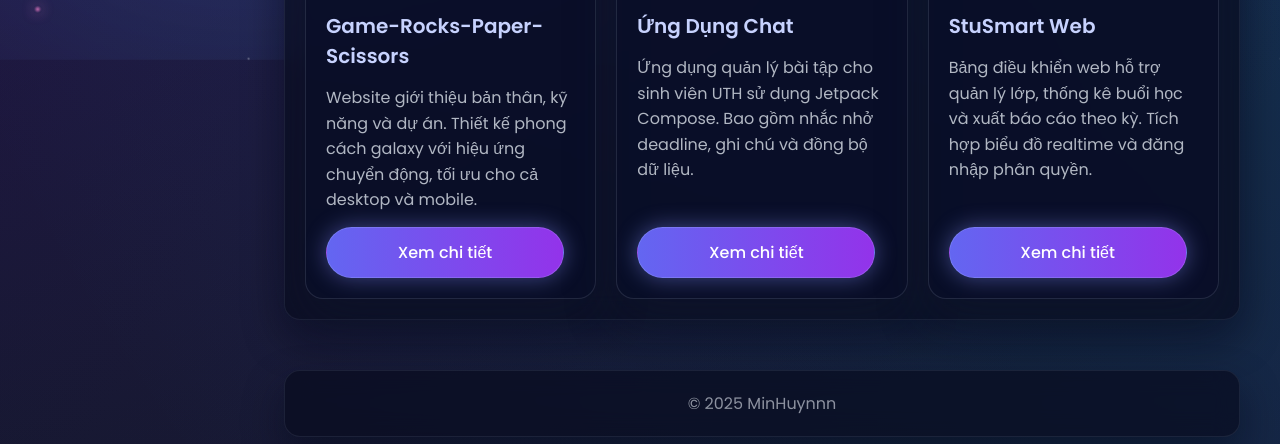
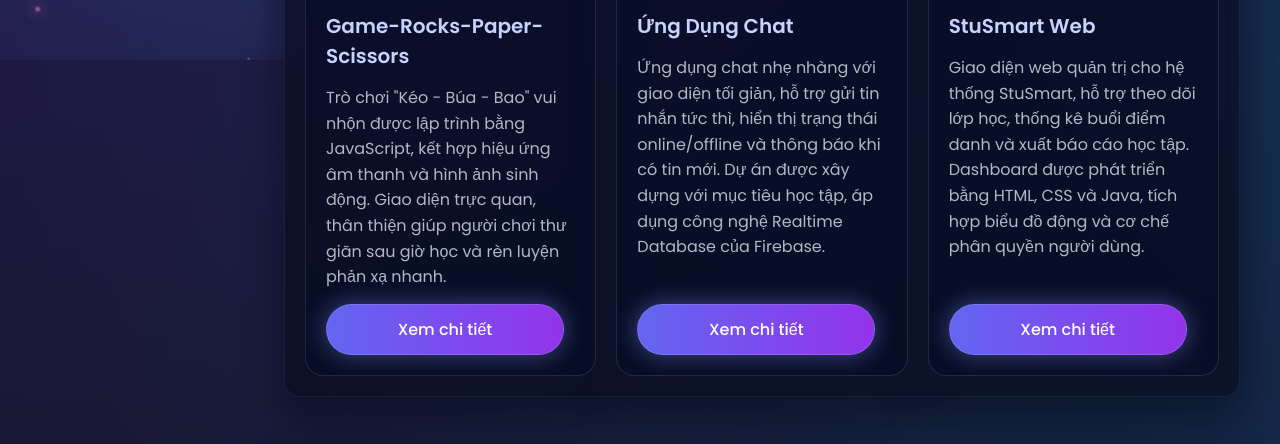
Before and after one commit to MinHuynnn/Personalwebsite, a plain HTML site: page projects.html in a window 1280 px wide. Shown: the part 750-1194 px from the top of the page. Drawn offline with Linux system fonts and the light colour scheme.

Commit message:
chinh lai gioithieu

```diff
--- a/projects.html
+++ b/projects.html
@@ -79,8 +79,8 @@
                             alt="Portfolio">
                     </div>
                     <h3>Game-Rocks-Paper-Scissors</h3>
-                    <p>Website giới thiệu bản thân, kỹ năng và dự án. Thiết kế phong cách galaxy với hiệu ứng chuyển động, tối ưu
-                        cho cả desktop và mobile.</p>
+                    <p>Trò chơi "Kéo - Búa - Bao" vui nhộn được lập trình bằng JavaScript, kết hợp hiệu ứng âm thanh và hình ảnh sinh động.
+                    Giao diện trực quan, thân thiện giúp người chơi thư giãn sau giờ học và rèn luyện phản xạ nhanh.</p>
                     <a href="https://github.com/MinHuynnn/Game-Rocks-Paper-Scissors" class="btn" target="_blank">Xem chi tiết</a>
                 </article>
 
@@ -90,8 +90,9 @@
                             alt="Ứng Dụng Chat">
                     </div>
                     <h3>Ứng Dụng Chat</h3>
-                    <p>Ứng dụng quản lý bài tập cho sinh viên UTH sử dụng Jetpack Compose. Bao gồm nhắc nhở deadline, ghi chú và
-                        đồng bộ dữ liệu.</p>
+                    <p>Ứng dụng chat nhẹ nhàng với giao diện tối giản, hỗ trợ gửi tin nhắn tức thì, hiển thị trạng thái online/offline và thông
+                    báo khi có tin mới.
+                    Dự án được xây dựng với mục tiêu học tập, áp dụng công nghệ Realtime Database của Firebase.</p>
                     <a href="https://github.com/MinHuynnn/Chat-Box" class="btn" target="_blank">Xem chi tiết</a>
                 </article>
 
@@ -101,8 +102,8 @@
                             alt="StuSmart Web">
                     </div>
                     <h3>StuSmart Web</h3>
-                    <p>Bảng điều khiển web hỗ trợ quản lý lớp, thống kê buổi học và xuất báo cáo theo kỳ. Tích hợp biểu đồ realtime
-                        và đăng nhập phân quyền.</p>
+                    <p>Giao diện web quản trị cho hệ thống StuSmart, hỗ trợ theo dõi lớp học, thống kê buổi điểm danh và xuất báo cáo học tập.
+                    Dashboard được phát triển bằng HTML, CSS và Java, tích hợp biểu đồ động và cơ chế phân quyền người dùng.</p>
                     <a href="https://github.com/MinHuynnn/StuSmart" class="btn" target="_blank">Xem chi tiết</a>
                 </article>
             </section>
```
